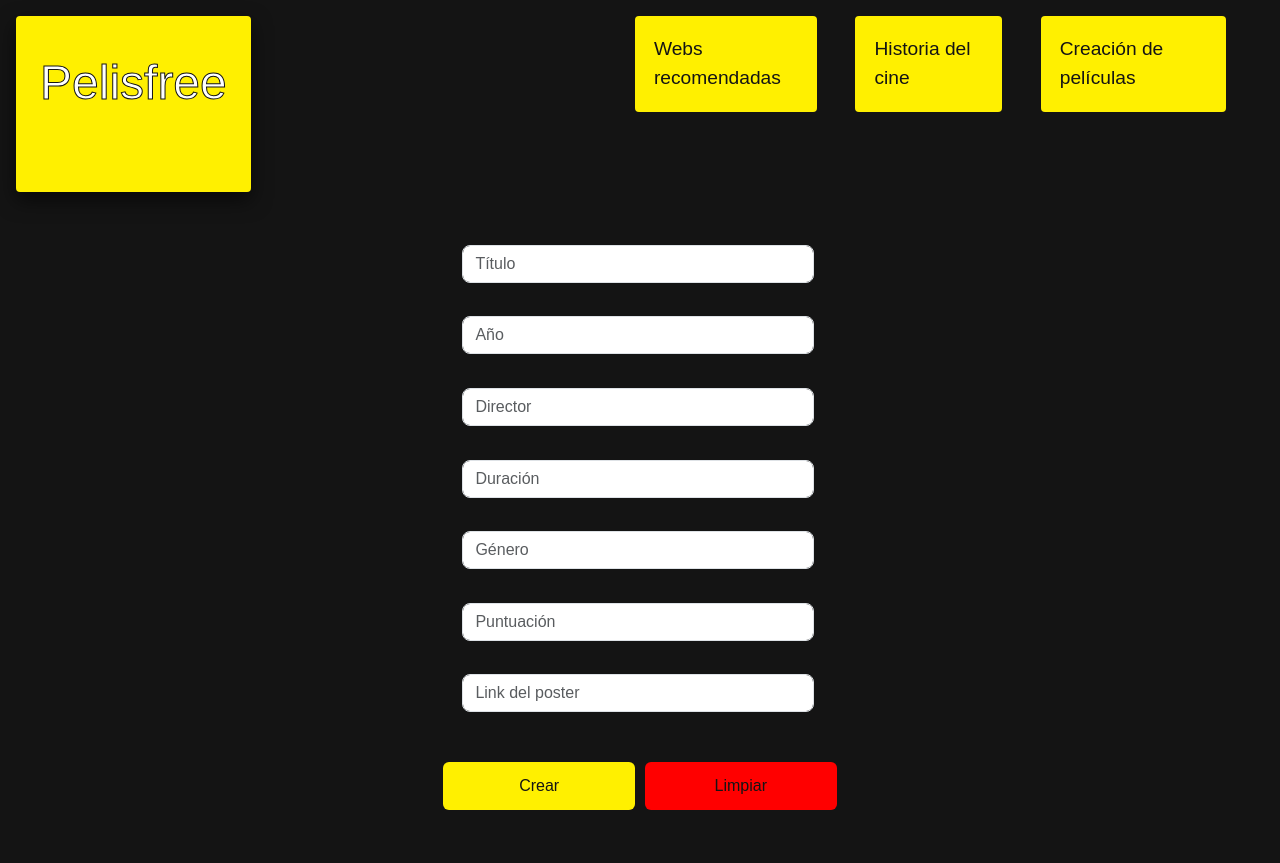
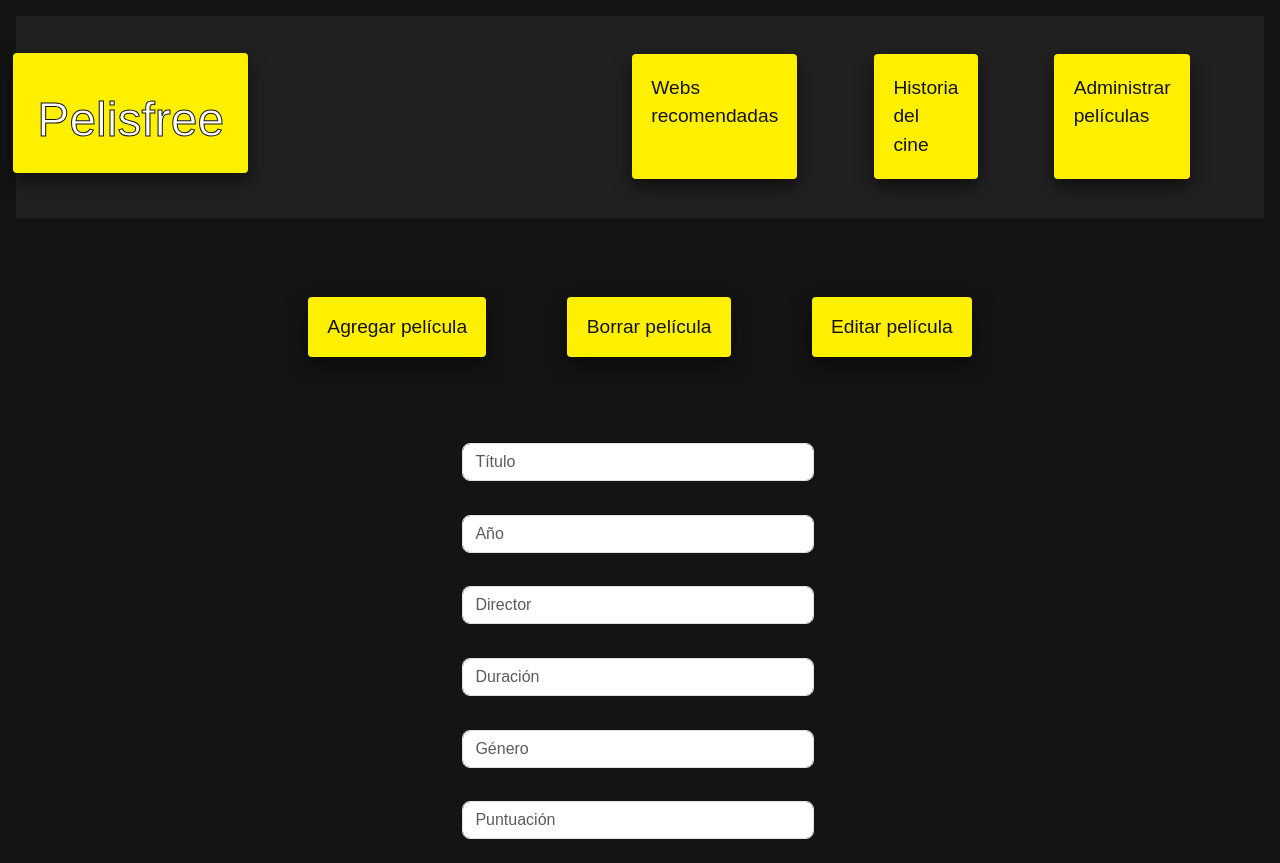
Before and after one commit to GNicolasRocca/Pelis-free, a website built with webpack: page front/pages/manage_movies.html/mov_creation.html in a window 1280 px wide. Shown: the top 863 px of the page. Before the commit the page ends 831 px from the top, so only its background shows below. Built offline with nearby package versions, Linux system fonts and the light colour scheme; no server answers.

Commit message:
feature: se esta implementando un crud completo de las peliculas-GNR

```diff
--- a/front/pages/movies_creation.html
+++ b/front/pages/manage_movies.html/mov_creation.html
@@ -3,29 +3,39 @@
   <head>
     <meta charset="UTF-8" />
     <meta name="viewport" content="width=device-width, initial-scale=1.0" />
-    <link rel="icon" type="image/png" sizes="32x32" href="../assets/H-icon.ico">
+    <link rel="icon" type="image/png" sizes="32x32" href="/front/assets/H-icon.ico">
     <link href="https://cdn.jsdelivr.net/npm/bootstrap@5.3.8/dist/css/bootstrap.min.css" rel="stylesheet"
     integrity="sha384-sRIl4kxILFvY47J16cr9ZwB07vP4J8+LH7qKQnuqkuIAvNWLzeN8tE5YBujZqJLB" crossorigin="anonymous">
-    <link rel="stylesheet" href="../styles/reset.css" />
-    <link rel="stylesheet" href="../styles/styles.css" />
-    <link rel="stylesheet" href="../styles/navbar.css" />
-    <link rel="stylesheet" href="../styles/movies_creation.css" />
+    <link rel="stylesheet" href="/front/styles/reset.css" />
+    <link rel="stylesheet" href="/front/styles/styles.css" />
+    <link rel="stylesheet" href="/front/styles/navbar.css" />
+    <link rel="stylesheet" href="/front/styles/movies_creation.css" />
+    <link rel="stylesheet" href="/front/styles/movies_manage_navbar.css" />
     <script src="https://ajax.googleapis.com/ajax/libs/jquery/3.7.1/jquery.min.js"></script>
     <title>Pelisfree</title>
   </head>
 
   <body>
     <section id="navegation_site">
-      <a id="title_nav" href="./index.html">
+      <a id="title_nav" href="../index.html">
         <h2 id="page_title">Pelisfree</h2>
       </a>
       <nav id="navegation_bar">
-        <a href="recommend_webs.html" class="navegation_items">Webs recomendadas</a>
-        <a href="history_cinema.html" class="navegation_items">Historia del cine</a>
-        <a href="movies_creation.html" class="navegation_items">Creación de películas</a>
+        <a href="../recommend_webs.html" class="navegation_items">Webs recomendadas</a>
+        <a href="../history_cinema.html" class="navegation_items">Historia del cine</a>
+        <a href="movies_creation.html" class="navegation_items">Administrar películas</a>
       </nav>
     </section>
-    <!--Hacer con bootstrap los inputs-->
+
+    <section id="nav_site_mov_manage">
+      <nav id="nav_bar_mov_manage">
+        <a href="mov_creation.html" class="nav_items_mov_manage">Agregar película</a>
+        <a href="" class="nav_items_mov_manage">Borrar película</a>
+        <a href="" class="nav_items_mov_manage">Editar película</a>
+      </nav>
+    </section>
+
+    </section>
     <form id="form_creation_movies">
         <input type="text" placeholder="Título" id="form_title"class="inputs_creation_movies form-control me-2"/>
         <span class="error_message" id="error_title"></span>
@@ -53,9 +63,7 @@
         <button id="clean_form"  class="btn btn-primary active">Limpiar</button>
     </div>
 
-    <script src="../public/form.js"></script>
-</body>
-
-
+    <script src="/front/public/form.js"></script>
+  </body>
 
 </html>
--- /dev/null
+++ b/front/styles/movies_manage_navbar.css
@@ -0,0 +1,18 @@
+#nav_site_mov_manage {
+    display: flex;
+    flex-direction: row;
+    justify-content: center;
+    margin: 6em;
+}
+
+.nav_items_mov_manage {
+    align-items: center;
+    background-color: #FFF000;
+    color: #141414;
+    font-size: 1.2em;
+    margin: 2em;
+    padding: 1em;
+    border-radius: 4px;
+    transition: transform 0.1s ease, box-shadow 0.3s ease;
+    box-shadow: 0 8px 20px rgba(0,0,0,0.6);
+}
--- a/front/styles/navbar.css
+++ b/front/styles/navbar.css
@@ -1,28 +1,38 @@
 #navegation_site {
     display: flex;
     flex-direction: row;
+    justify-content: center;
+    background-color: #212121;
     margin-bottom: 2em;
 }
 
 #title_nav {
+    align-self: center;
     width: 15em;
     margin-right: 24em;
-    margin-bottom: 1em;
 }
 
 .navegation_items {
-    font-size: 1.2em;
+    align-items: center;
     background-color: #FFF000;
     color: #141414;
-    margin-right: 2em;
-    margin-bottom: 5em;
+    font-size: 1.2em;
+    margin-right: 4em;
+    margin-bottom: 2em;
+    margin-top: 2em;
     padding: 1em;
     border-radius: 4px;
+    transition: transform 0.1s ease, box-shadow 0.3s ease;
+    box-shadow: 0 8px 20px rgba(0,0,0,0.6);
+}
+
+.navegation_items:hover {
+    transform: scale(1.05);
+    box-shadow: 0 8px 20px rgba(0,0,0,0.6);
 }
 
 #navegation_bar {
     display: flex;
-    align-items: center;
 }
 
 #navegation_bar_search_bar {
```
Also changed, not shown: front/pages/history_cinema.html (+1 -1 lines), front/pages/index.html (+2 -2 lines), front/pages/manage_movies.html/movies_creation.html (added, +43 -0 lines), front/pages/recommend_webs.html (+1 -1 lines), front/styles/search_bar.css (+12 -2 lines).
